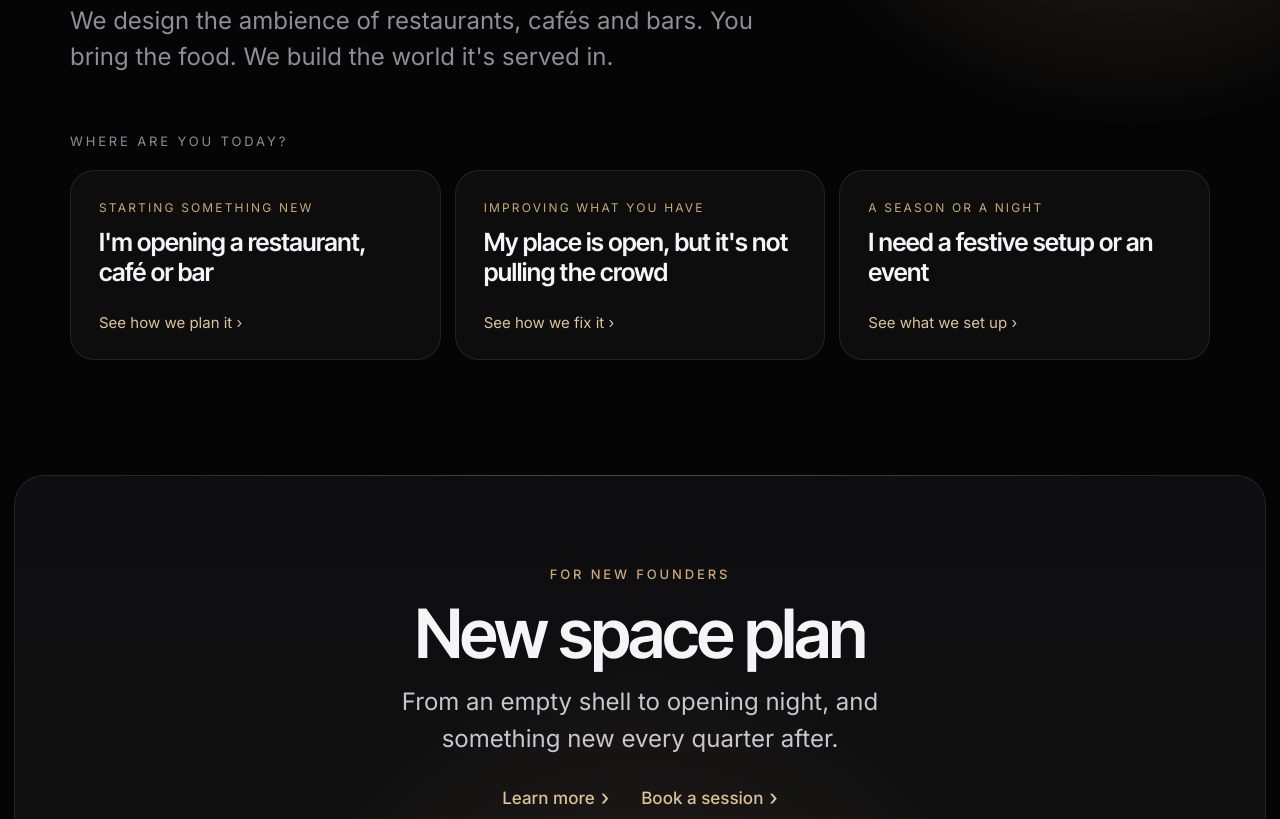
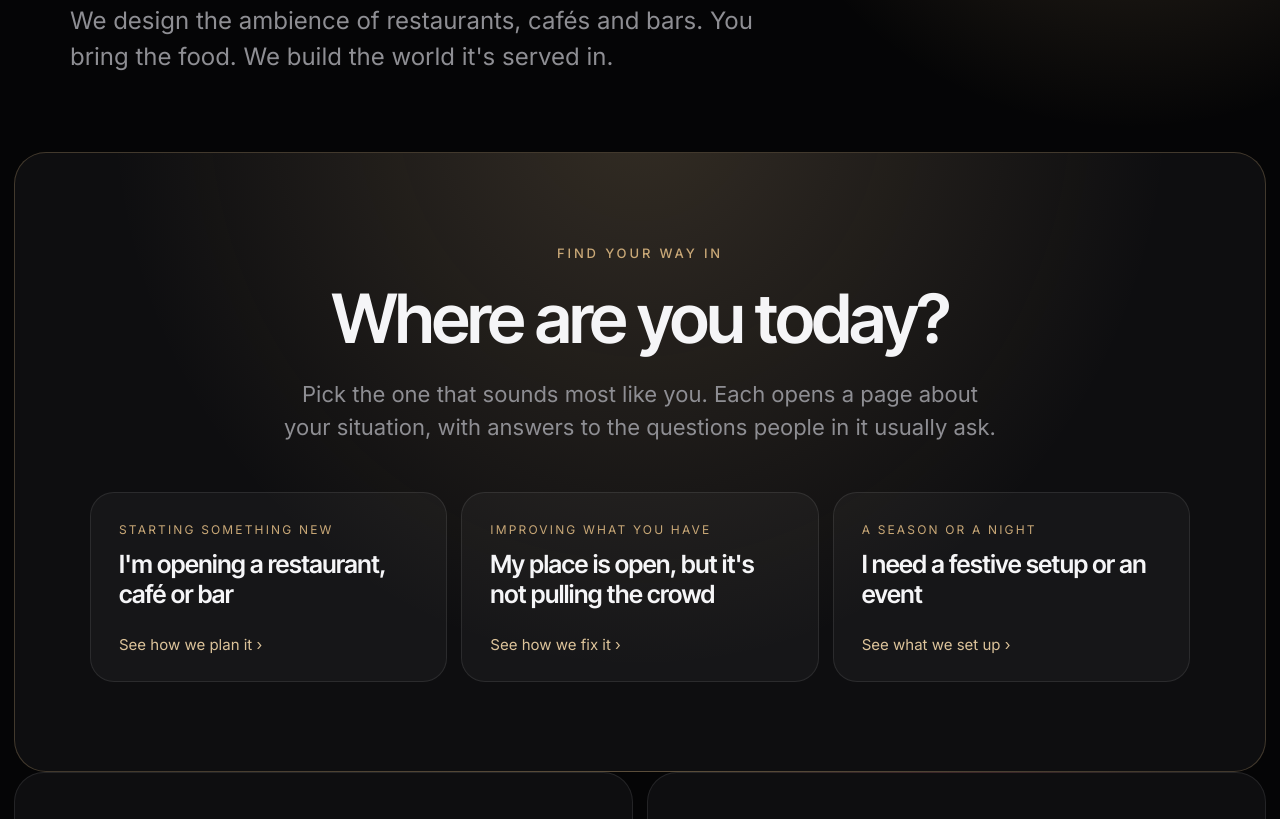
Before and after one commit to chevauxenbois/omnaad-website, a plain HTML site: page public/index.html in a window 1280 px wide. Shown: the part 461-1280 px from the top of the page. Drawn offline with Linux system fonts and the light colour scheme.

Commit message:
Give "Where are you today?" its own section in place of the new-founders tile
Co-Authored-By: Claude Opus 5.5 <noreply@anthropic.com>
Claude-Session: https://claude.ai/code/session_01J1WfzvkfVyJaZPYv91tWDo

```diff
--- a/public/index.html
+++ b/public/index.html
@@ -37,23 +37,25 @@
     <!-- WELCOME VIDEO: when the video is ready, put the file in public/ as welcome.mp4 (and a still as welcome.jpg), then remove the two comment markers around the block below.
     <div class="video"><video src="welcome.mp4" poster="welcome.jpg" controls playsinline preload="none"></video></div>
     -->
-    <p class="ask">Where are you today?</p>
-    <div class="paths" role="list">
+  </div>
+</section>
+
+<section class="where" id="where">
+  <div class="wrap">
+    <div class="where-panel">
+      <div class="eyebrow">Find your way in</div>
+      <h2>Where are you today?</h2>
+      <p class="lede">Pick the one that sounds most like you. Each opens a page about your situation, with answers to the questions people in it usually ask.</p>
+      <div class="paths" role="list">
       <a role="listitem" class="path" href="new-space-plan.html"><span class="k">Starting something new</span><b>I'm opening a restaurant, café or bar</b><em>See how we plan it ›</em></a>
       <a role="listitem" class="path" href="reach-audit.html"><span class="k">Improving what you have</span><b>My place is open, but it's not pulling the crowd</b><em>See how we fix it ›</em></a>
       <a role="listitem" class="path" href="festive-and-events.html"><span class="k">A season or a night</span><b>I need a festive setup or an event</b><em>See what we set up ›</em></a>
+    </div>
     </div>
   </div>
 </section>
 
 <section class="tiles" aria-label="What we offer">
-  <div class="tile big warm">
-    <div class="eyebrow">For new founders</div>
-    <h2>New space plan</h2>
-    <p class="tagline">From an empty shell to opening night, and something new every quarter after.</p>
-    <div class="links"><a class="more" href="new-space-plan.html">Learn more</a><a class="more" href="#contact">Book a session</a></div>
-    <div class="art"><div class="arch" aria-hidden="true"></div></div>
-  </div>
   <div class="row">
     <div class="tile">
       <div class="eyebrow">For running venues</div>
--- a/public/styles.css
+++ b/public/styles.css
@@ -318,3 +318,14 @@ section.tiles+section{border-top:0}
 .faq summary::after{content:"+";color:var(--gold);font-weight:300;font-size:26px;line-height:1;transition:transform .2s}
 .faq details[open] summary::after{transform:rotate(45deg)}
 .faq details p{color:var(--muted);font-size:16.5px;padding:0 40px 26px 0;max-width:62ch}
+
+/* where are you today: its own section */
+section.where{padding-block:clamp(24px,4vw,48px) clamp(40px,6vw,72px);border-top:0}
+.where-panel{border-radius:32px;border:1px solid rgba(201,168,119,.28);background:radial-gradient(ellipse at 50% -10%,rgba(201,168,119,.20),rgba(201,168,119,0) 60%),var(--raise);padding:clamp(48px,7vw,96px) clamp(22px,5vw,64px);text-align:center;display:flex;flex-direction:column;align-items:center}
+.where-panel h2{margin:0 auto;max-width:none}
+.where-panel .lede{text-align:center;max-width:52ch}
+.where-panel .paths{margin-top:48px;width:100%;text-align:left}
+.hero{padding-bottom:clamp(48px,6vw,80px)}
+section.where{padding-block:0 0}
+section.where .wrap{max-width:none;padding-left:max(14px, env(safe-area-inset-left,0px));padding-right:max(14px, env(safe-area-inset-right,0px))}
+section.where .paths{max-width:1100px}
```
